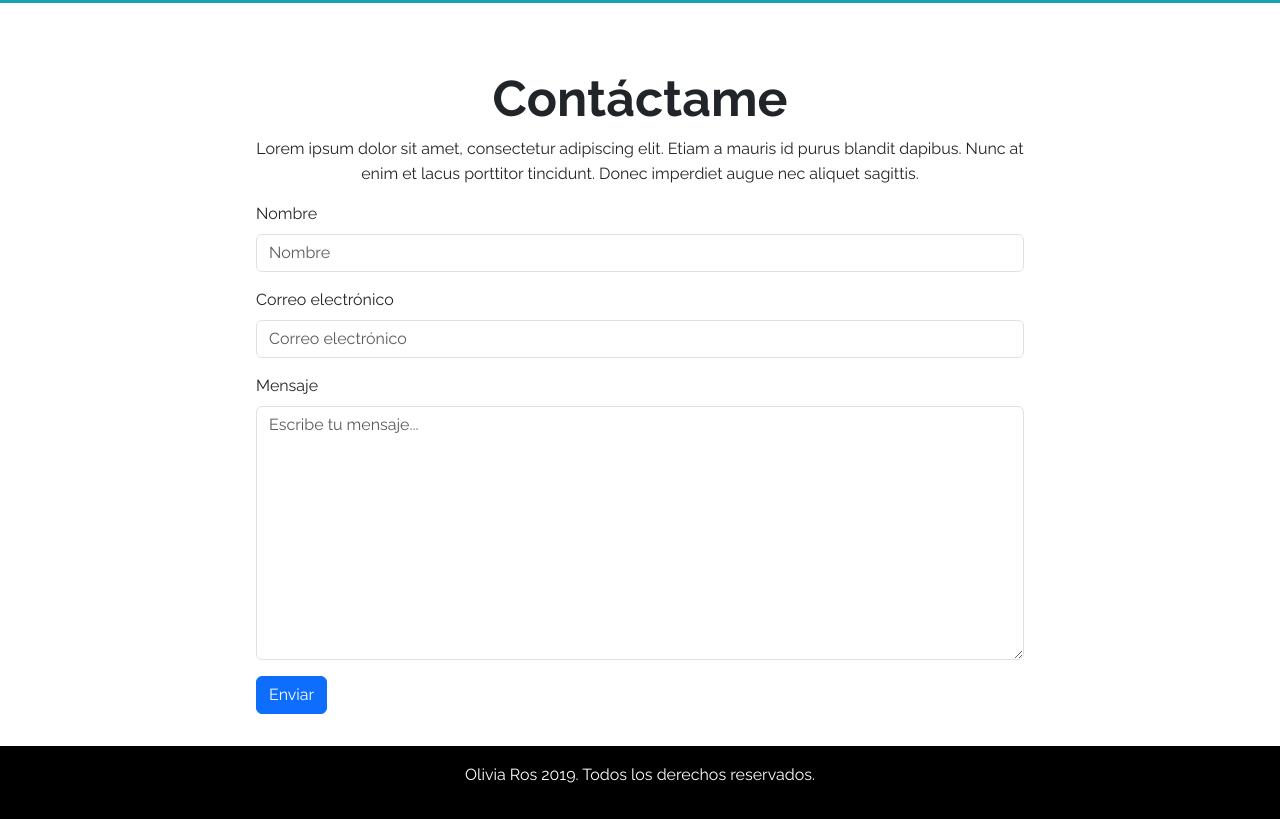
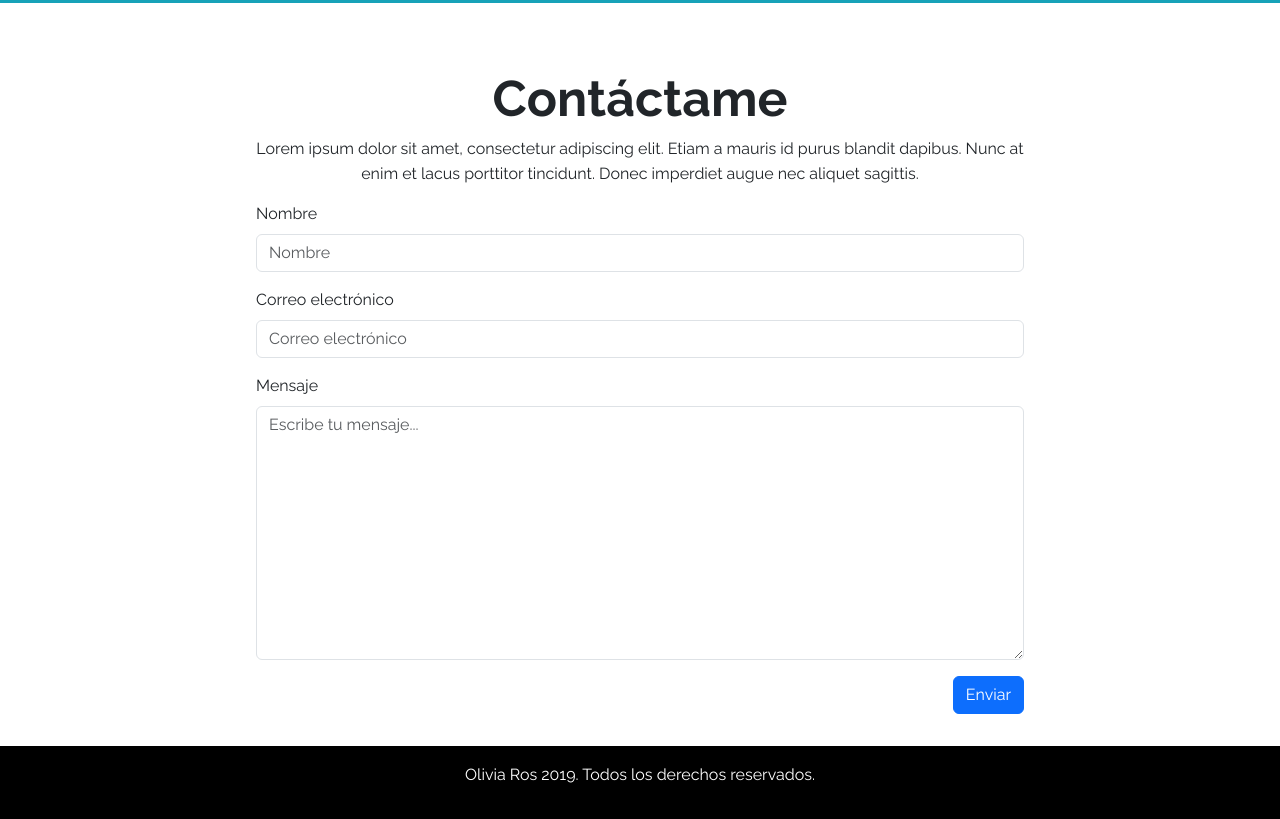
Before and after one commit to estebanmoyamena/olivia-ros, a plain HTML site: page index.html in a window 1280 px wide. Shown: the part 1791-2610 px from the top of the page. Drawn offline with nearby package versions, Linux system fonts and the light colour scheme.

Commit message:
boton formulario movido a la derecha

```diff
--- a/index.html
+++ b/index.html
@@ -58,7 +58,7 @@
                 class="hero-section justify-content-end text-white text-end px-5">
                 <div class="text">
                     <h1 class="h1">Comidas del fin <br> del mundo</h1>
-                    <p>Lorem ipsum dolor sit amet, consectetur adipiscing elit.
+                    <p class="text-end">Lorem ipsum dolor sit amet, consectetur adipiscing elit.
                         Etiam a mauris id purus <br> blandit dapibus. Nunc at
                         enim et
                         lacus porttitor tincidunt. Donec imperdiet <br> augue
@@ -170,7 +170,7 @@
                         lacus porttitor tincidunt. Donec imperdiet augue nec
                         aliquet sagittis.</p>
 
-                    <form>
+                    <form class="d-flex flex-column">
                         <div class="mb-3">
                             <label for="nombre"
                                 class="form-label">Nombre</label>
@@ -194,13 +194,11 @@
                                 rows="10"></textarea>
                         </div>
                         <button type="submit"
-                            class="btn btn-primary">Enviar</button>
+                            class="btn btn-primary align-self-end">Enviar</button>
                     </form>
                 </section>
                 <footer>
-
                     <p>Olivia Ros 2019. Todos los derechos reservados.</p>
-
                 </footer>
             </main>
             <script
```
